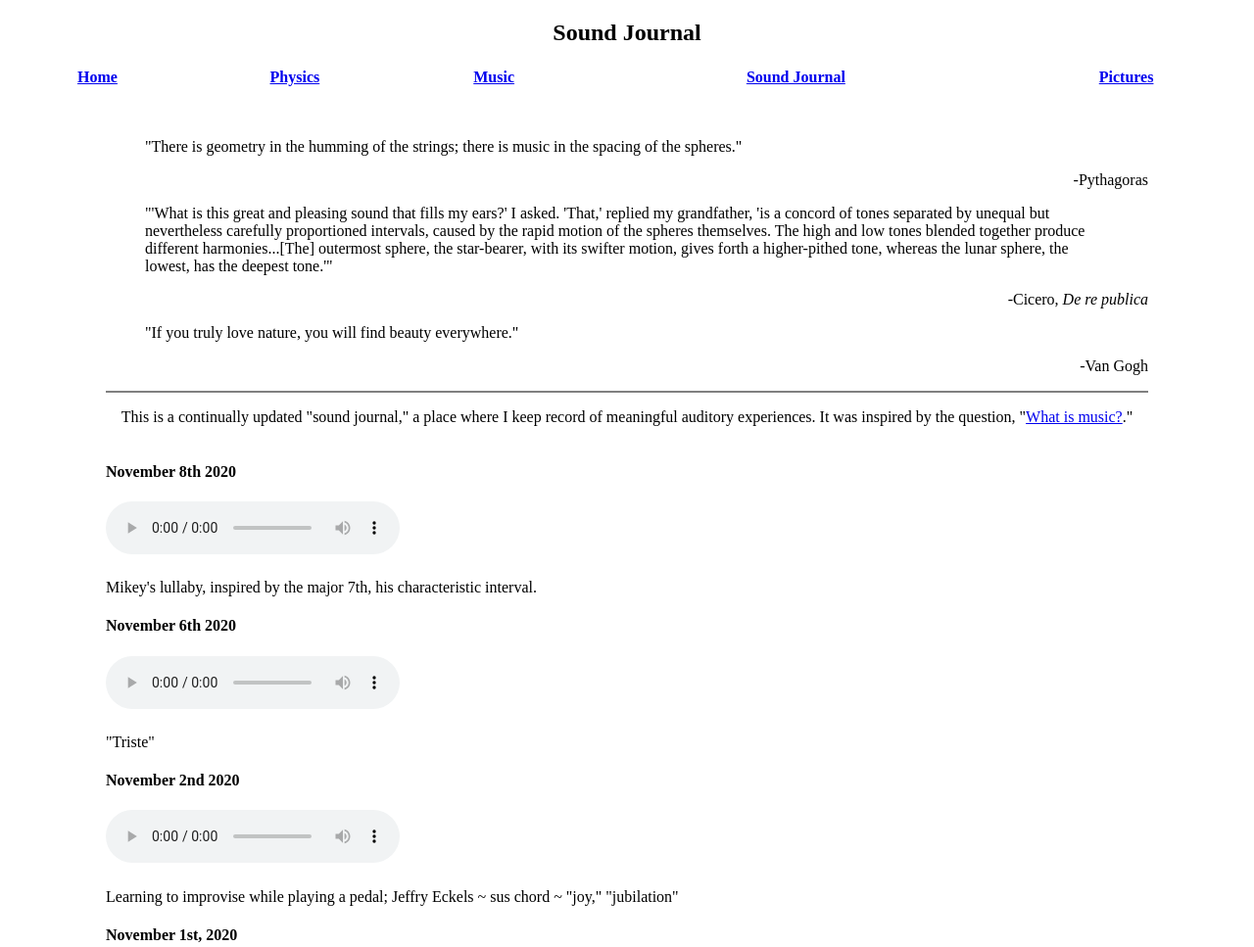
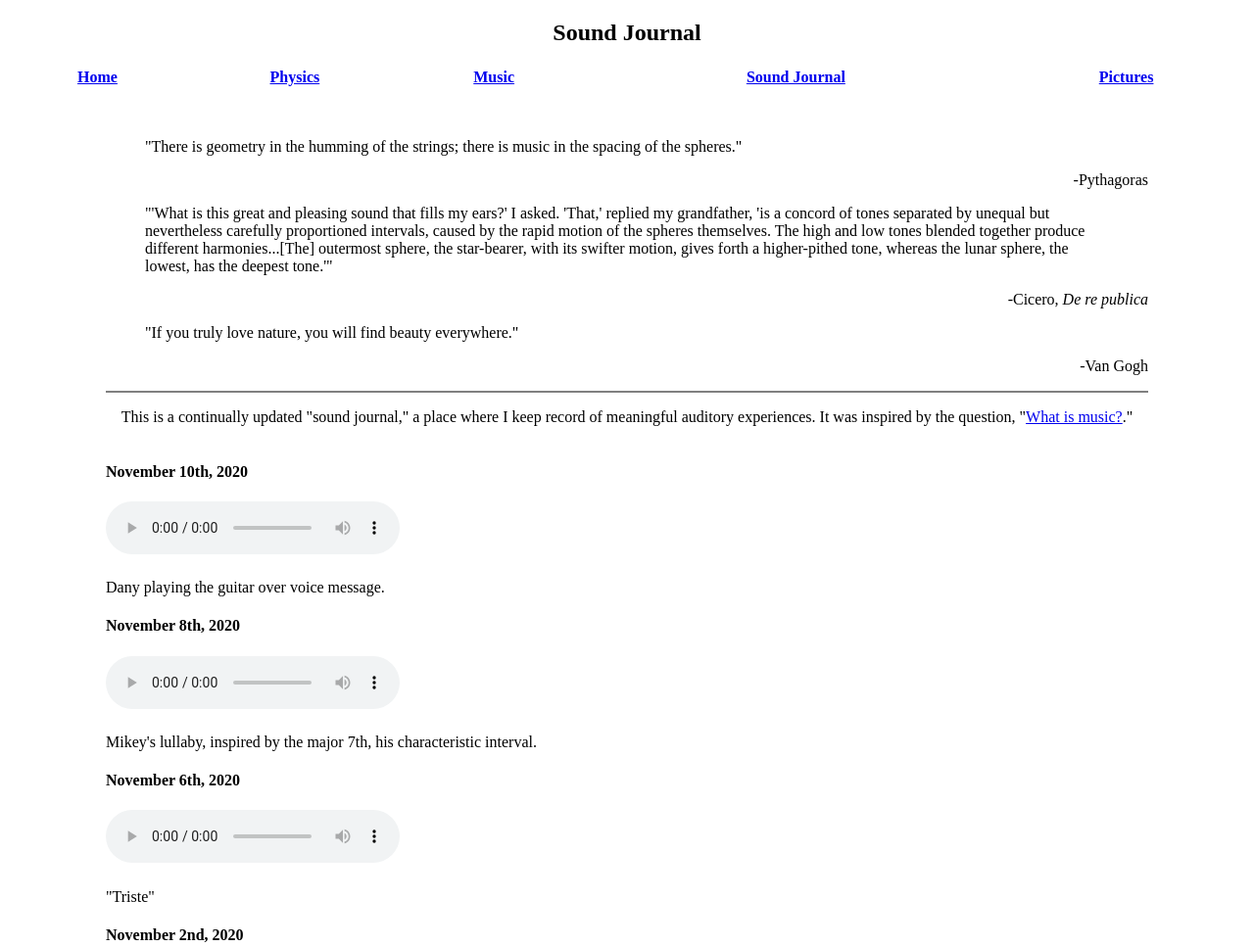
Before and after one commit to cag170030/chirag, a plain HTML site: page soundjournal.html in a window 1280 px wide. Shown: the top 967 px of the page at 98% size. Drawn offline with Linux system fonts and the light colour scheme.

Commit message:
Update soundjournal.html

```diff
--- a/soundjournal.html
+++ b/soundjournal.html
@@ -58,15 +58,22 @@ div {
 
  <!-- -->
 
+<h4>November 10th, 2020</h4>
 
-<h4>November 8th 2020</h4>
+<h4><audio controls><source src="11102020.mp3" type="audio/mpeg"></audio></h4>
+
+<p>Dany playing the guitar over voice message.</p>
+
+
+
+<h4>November 8th, 2020</h4>
 
 <h4><audio controls><source src="1182020.mp3" type="audio/mpeg"></audio></h4>
 
 <p>Mikey's lullaby, inspired by the major 7th, his characteristic interval.</p>
 
 
-<h4>November 6th 2020</h4>
+<h4>November 6th, 2020</h4>
 
 <h4><audio controls><source src="1162020.mp3" type="audio/mpeg"></audio></h4>
 
@@ -74,7 +81,7 @@ div {
 
 
 
-<h4>November 2nd 2020</h4>
+<h4>November 2nd, 2020</h4>
 
 <h4><audio controls><source src="1122020.mp3" type="audio/mpeg"></audio></h4>
 
```
